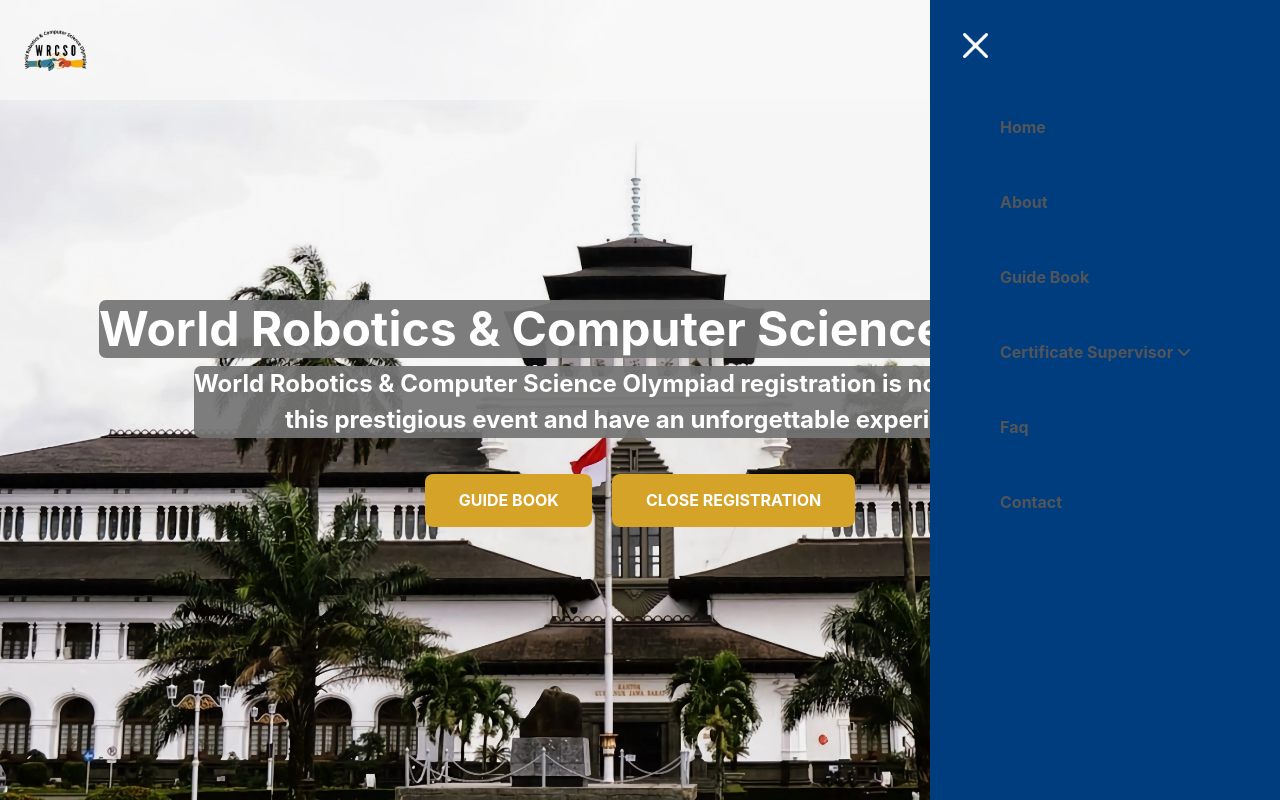
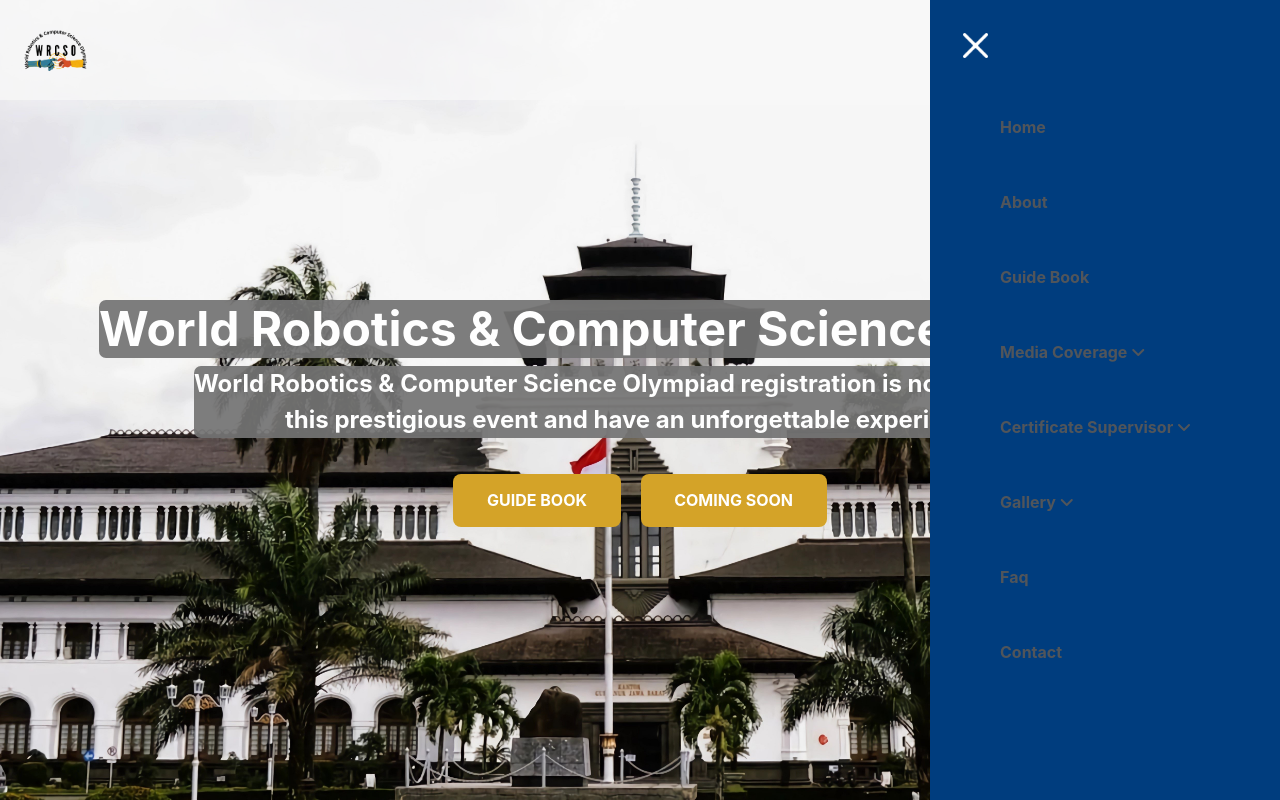
Before and after one commit to iysaofficial/wrcsoofficial, a React (Create React App) app: page / in a window 1280 px wide. Both pictures are taken after a click on the element 1240 px from the left and 50 px from the top of the page. Shown: the top 800 px of the page. Built offline with nearby package versions, Linux system fonts and the light colour scheme.

Commit message:
after event -k

```diff
--- a/src/components/Hero.js
+++ b/src/components/Hero.js
@@ -12,7 +12,7 @@
                  <br />
                 <a href="https://drive.google.com/file/d/17BRH044yxVmwSZD-otAJX1TUvbMI9F5W/view?usp=sharing" target="_blank" className="registration-button fw-bold">Guide Book</a>
                 {/* <a href="/homeregist" className="registration-button fw-bold">Registration</a> */}
-                <a className="registration-button fw-bold">Close Registration</a>
+                <a className="registration-button fw-bold">Coming Soon</a>
             </div>
         </section>
         </>
--- a/src/components/Navigation.js
+++ b/src/components/Navigation.js
@@ -54,18 +54,19 @@
               <a
                 href="https://drive.google.com/file/d/17BRH044yxVmwSZD-otAJX1TUvbMI9F5W/view?usp=sharing"
                 target="_blank"
+                rel="noreferrer"
               >
                 Guide Book
               </a>
             </li>
             {/* <li className='menu-item'><a href="#contact">Kontak</a></li> */}
             {/* <li className='menu-item'><a href="https://drive.google.com/drive/folders/1l_bCazIZmdtOSUjAuBAgXTg7YEBTixPY" target='_blank'>Certificate Supervisor</a></li> */}
-            {/* <li className='menu-item'>
+            <li className='menu-item fw-bold'>
                         <a className='sub-btn' href="#">Media Coverage <i className='fas fa-angle-down'></i></a>
                         <ul className='sub-menu'>
-                            <li className='sub-item'><a href="https://drive.google.com/file/d/16x4XVuEVbvPVqlVdl5FG1t-R_OnBLOJM/view?usp=sharing" target='_blank'>Press Release 2024</a></li>
+                            <li className='sub-item'><a href="https://drive.google.com/file/d/14L1ZDr-XXu60TcuA9GzhmA3YhCZgfXRu/view?usp=sharing" target='_blank'>Press Release 2025</a></li>
                         </ul>
-                    </li> */}
+                    </li>
             {/* <li className='menu-item'>
                         <a className='sub-btn' href="#">List of Winner <i className='fas fa-angle-down'></i></a>
                         <ul className='sub-menu'>
@@ -73,7 +74,7 @@
                         </ul>
                     </li> */}
             <li className="menu-item fw-bold">
-              <a className="sub-btn" href="#">
+              <a className="sub-btn">
                 Certificate Supervisor <i className="fas fa-angle-down"></i>
               </a>
               <ul className="sub-menu">
@@ -83,17 +84,27 @@
                     target="_blank"
                     rel="noreferrer"
                   >
-                    Sertifikat Supervisor 2025
+                    Certificate Supervisor 2025
                   </a>
                 </li>
               </ul>
             </li>
-            {/* <li className='menu-item'>
-                        <a className='sub-btn' href="#">Gallery <i className='fas fa-angle-down'></i></a>
-                        <ul className='sub-menu'>
-                            <li className='sub-item'><a href="https://drive.google.com/drive/u/0/folders/1hGdRrLTdK1QvfM_S5b9abJ64Ok8JahVE" target='_blank'>2024</a></li>
-                        </ul>
-                    </li> */}
+            <li className="menu-item fw-bold">
+              <a className="sub-btn">
+                Gallery <i className="fas fa-angle-down"></i>
+              </a>
+              <ul className="sub-menu">
+                <li className="sub-item">
+                  <a
+                    href="https://drive.google.com/drive/folders/1AdSruq7PSFTTBioDxy4C9FOq873ntIwj?usp=sharing"
+                    target="_blank"
+                    rel="noreferrer"
+                  >
+                    2025
+                  </a>
+                </li>
+              </ul>
+            </li>
             <li className="menu-item fw-bold">
               <a href="/Faqs">Faq</a>
             </li>
```
